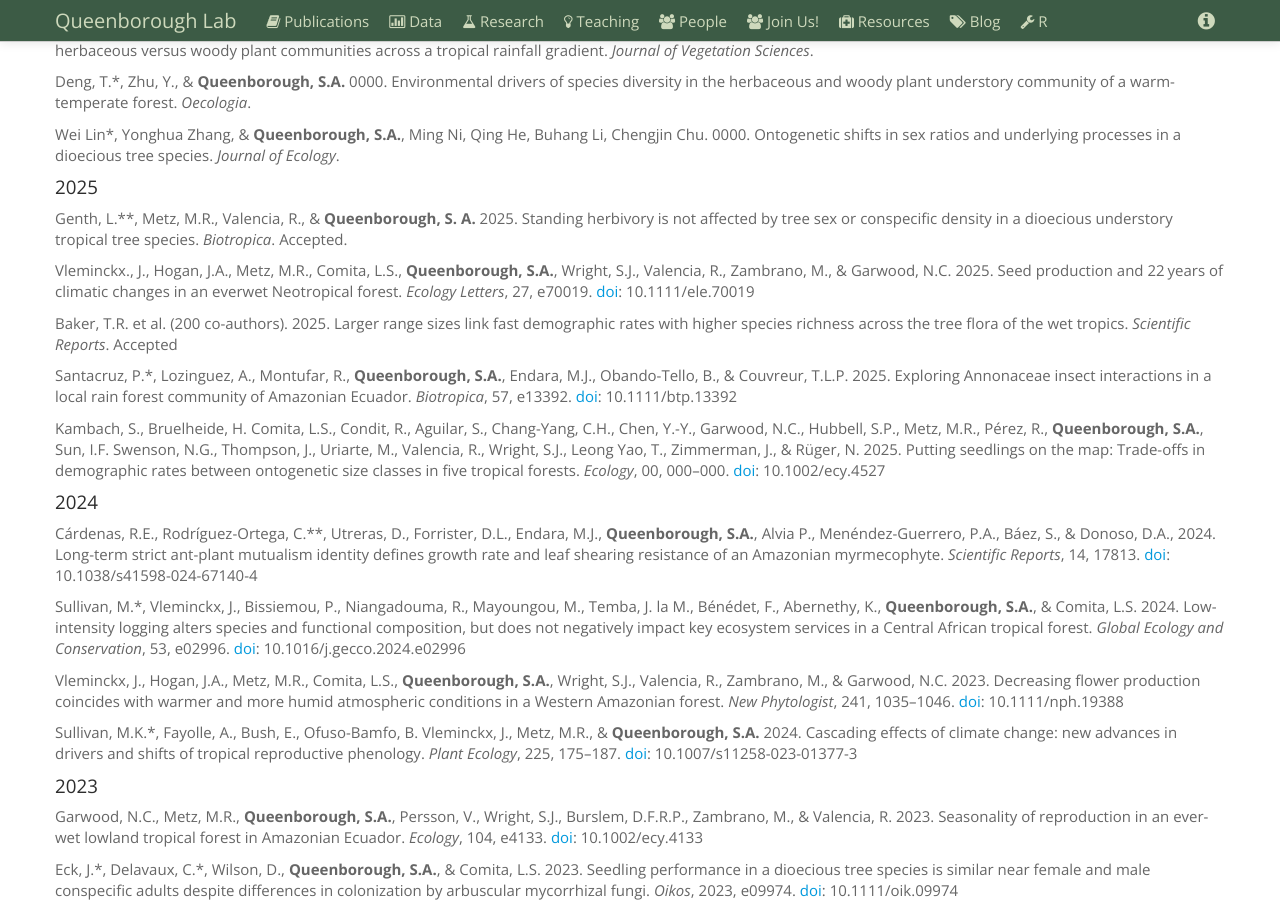
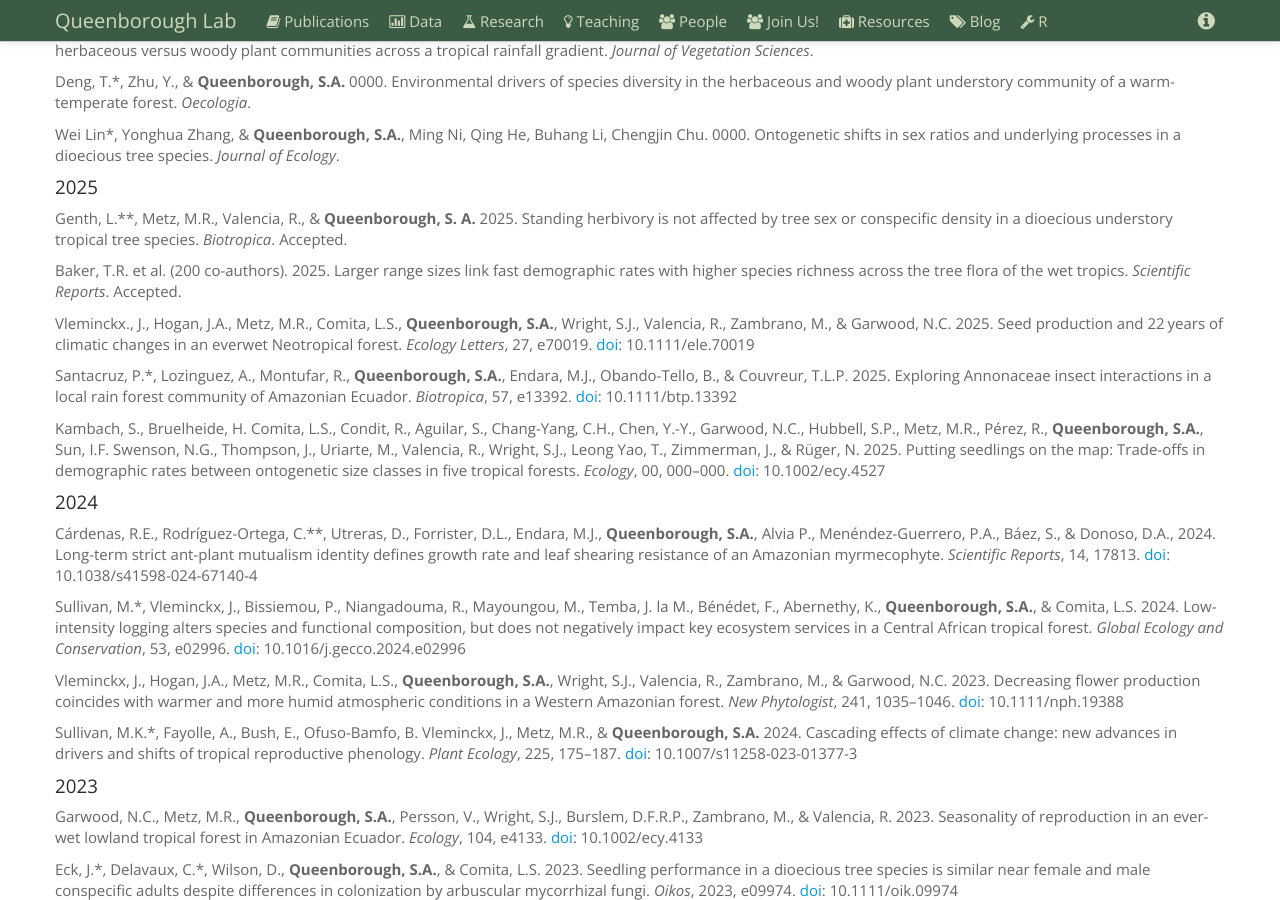
Before and after one commit to saq/saq.github.io, a Jekyll site: the page built from publications.md, in a window 1280 px wide and 900 px high, scrolled down 537 px. Built offline with Jekyll 4.4.1, drawn with Linux system fonts in a browser that asks for light colours.

```diff
--- a/publications.md
+++ b/publications.md
@@ -62,9 +62,9 @@ Wei Lin\*, Yonghua Zhang, & **Queenborough, S.A.**, Ming Ni, Qing He, Buhang Li,
 
 Genth, L.\*\*, Metz, M.R., Valencia, R., & **Queenborough, S. A.** 2025. Standing herbivory is not affected by tree sex or conspecific density in a dioecious understory tropical tree species. *Biotropica*. Accepted.
 
+Baker, T.R. et al. (200 co-authors). 2025. Larger range sizes link fast demographic rates with higher species richness across the tree flora of the wet tropics. *Scientific Reports*. Accepted.
+
 Vleminckx., J., Hogan, J.A., Metz, M.R., Comita, L.S., **Queenborough, S.A.**, Wright, S.J., Valencia, R., Zambrano, M., & Garwood, N.C. 2025. Seed production and 22 years of climatic changes in an everwet Neotropical forest. *Ecology Letters*, 27, e70019. [doi](https://doi.org/10.1111/ele.70019): 10.1111/ele.70019
-
-Baker, T.R. et al. (200 co-authors). 2025. Larger range sizes link fast demographic rates with higher species richness across the tree flora of the wet tropics. *Scientific Reports*. Accepted
 
 Santacruz, P.\*, Lozinguez, A., Montufar, R., **Queenborough, S.A.**, Endara, M.J., Obando-Tello, B., & Couvreur, T.L.P. 2025. Exploring Annonaceae insect interactions in a local rain forest community of Amazonian Ecuador. *Biotropica*, 57, e13392.  [doi](https://doi.org/10.1111/btp.13392): 10.1111/btp.13392
 
```
